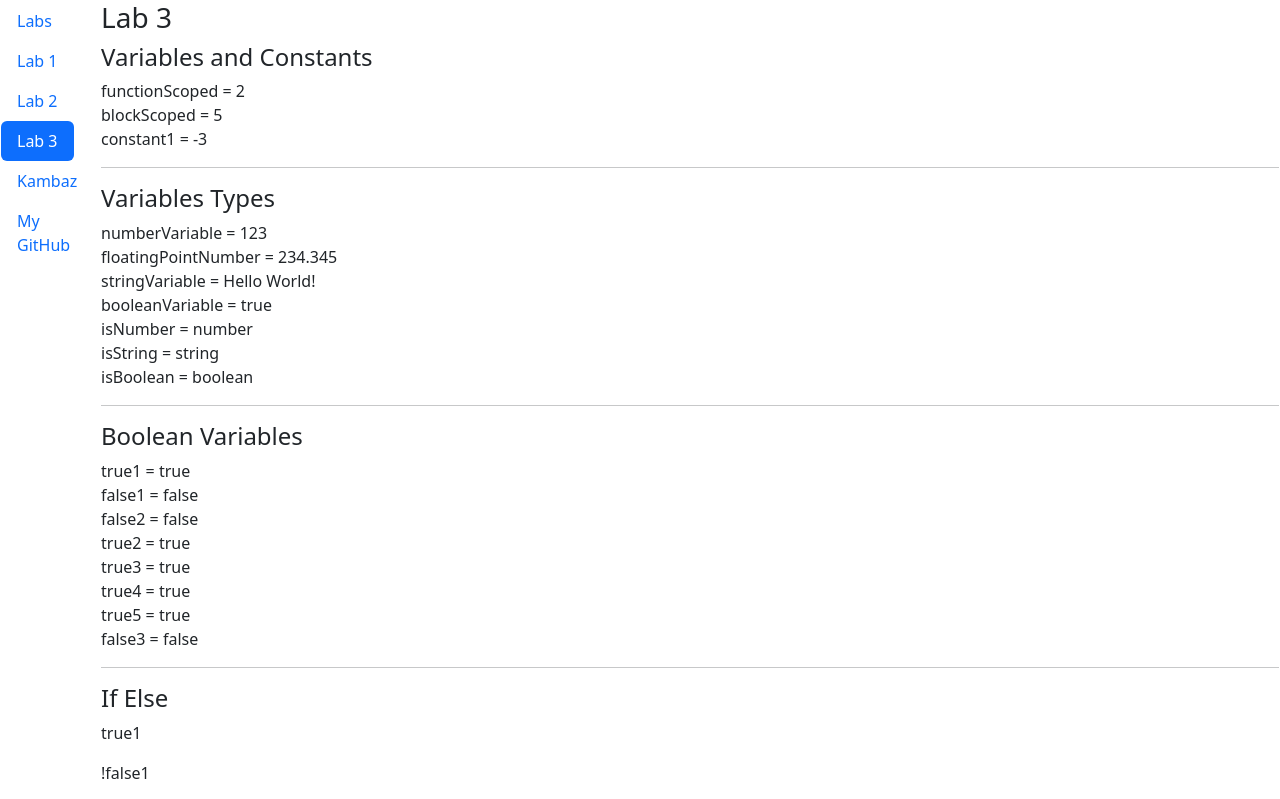
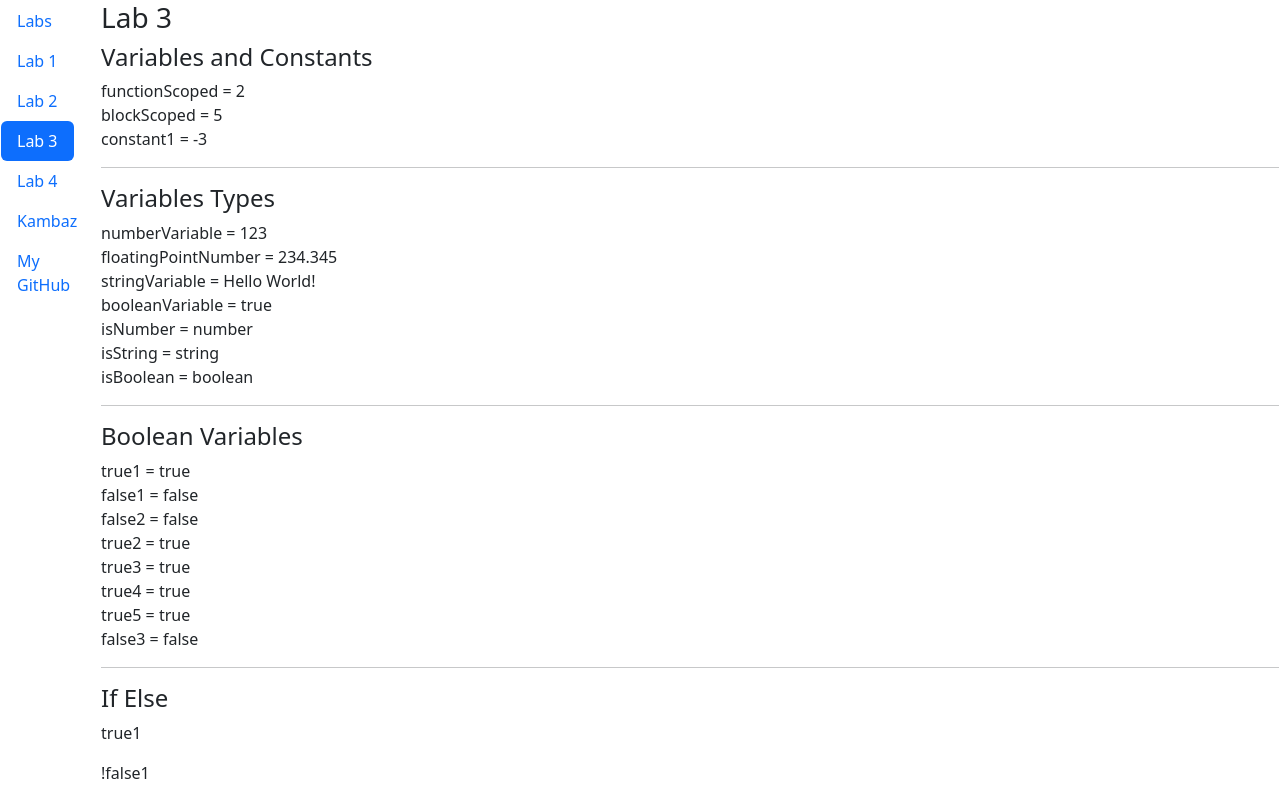
Before and after one commit to eruuc/kambaz-next-js, a Next.js app: page /Labs/Lab3 in a window 1280 px wide. Shown: the top 799 px of the page. Built offline with nearby package versions, Linux system fonts and the light colour scheme.

Commit message:
a4 Redux

```diff
--- a/app/Labs/TOC.tsx
+++ b/app/Labs/TOC.tsx
@@ -18,6 +18,9 @@ export default function TOC() {
      <NavItem>
        <NavLink href="/Labs/Lab3" as={Link} className={`nav-link ${pathname.endsWith("Lab3") ? "active" : ""}`}>
          Lab 3 </NavLink> </NavItem>
+    <NavItem>
+       <NavLink href="/Labs/Lab4" as={Link} className={`nav-link ${pathname.endsWith("Lab4") ? "active" : ""}`}>
+         Lab 4 </NavLink> </NavItem>
      <NavItem>
        <NavLink href="/" as={Link}>
          Kambaz </NavLink> </NavItem>
```
